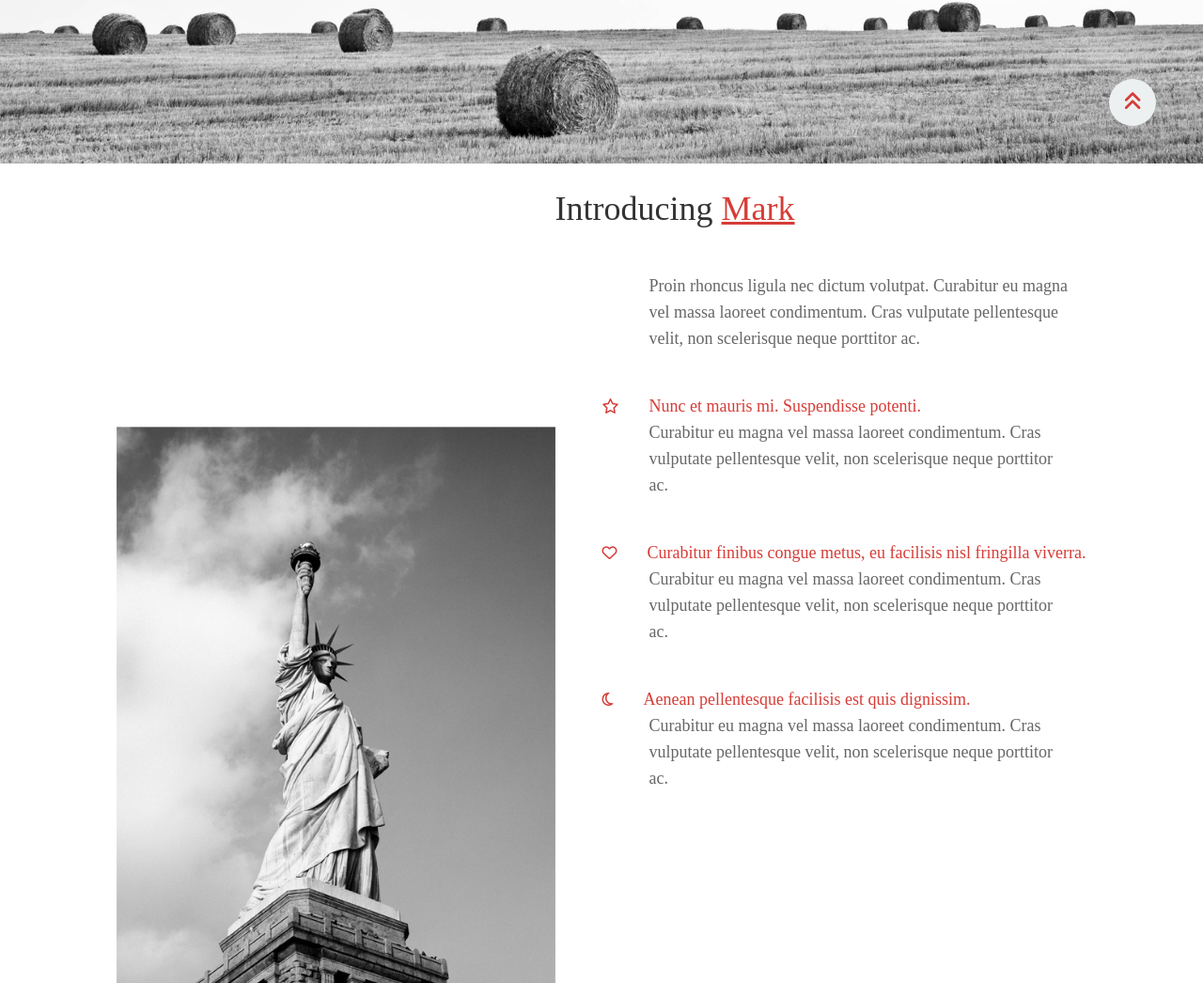
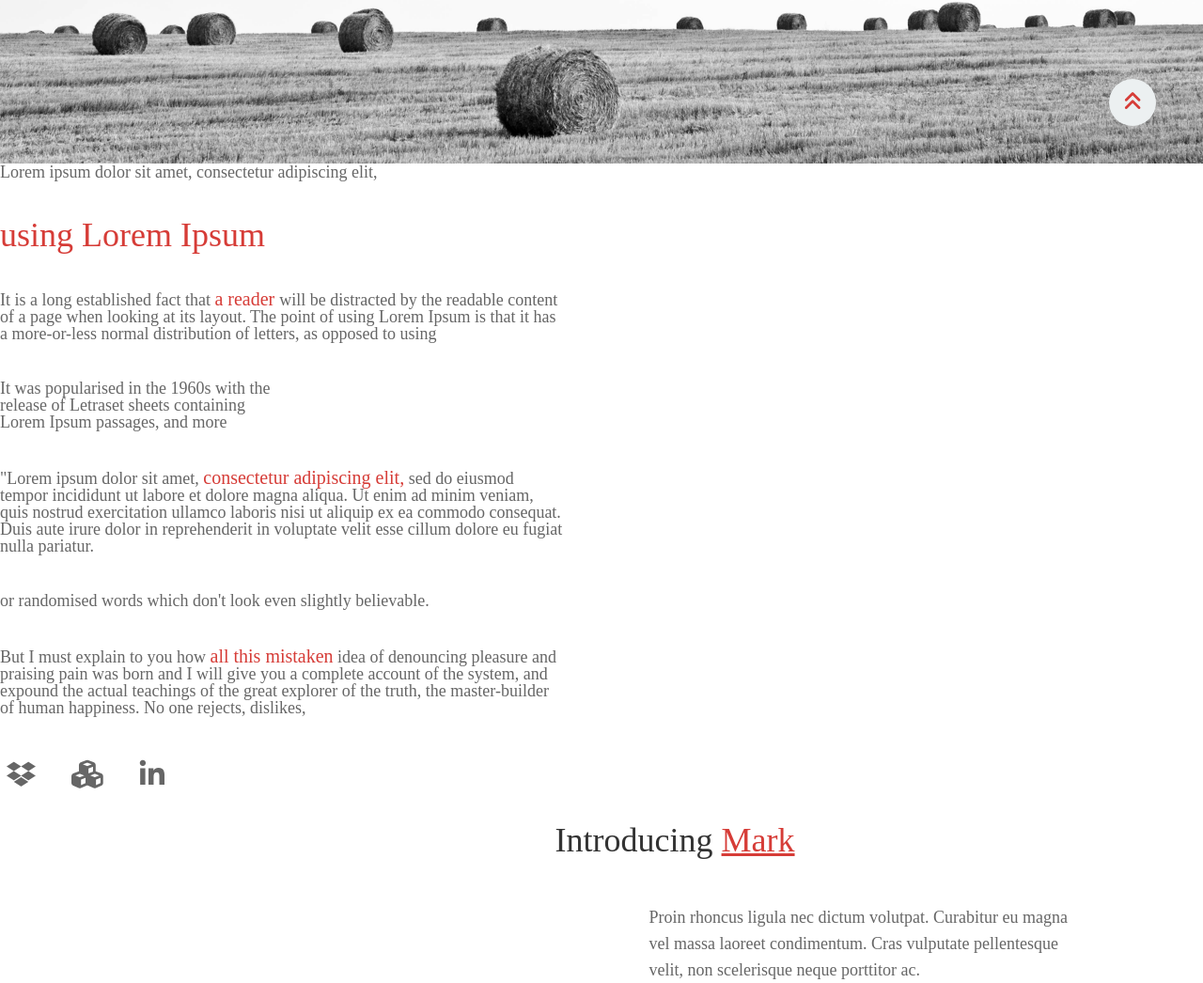
Before and after one commit to maduraaa/mark, a plain HTML site: page index.html in a window 1280 px wide. Shown: the part 626-1672 px from the top of the page at 94% size. Drawn offline with Linux system fonts and the light colour scheme.

Commit message:
add new section and new icons

```diff
--- a/css/style.css
+++ b/css/style.css
@@ -7,7 +7,6 @@ html::-webkit-scrollbar{
 html::-webkit-scrollbar-thumb{
     background-color: #D63C37;
     border-radius: 80px;
-
 }
 .box{
    background-image: url(../img/firs-page-background.png);
@@ -314,3 +313,101 @@ html::-webkit-scrollbar-thumb{
     background-color: #D63C37;
 }
 /* page3 */
+
+/* more page */
+.new-text1{
+    font-size: 18px;
+    color: #666666;
+}
+.new-text2{
+    font-size: 36px;
+    margin-top: 40px;
+    color: #D63C37;
+}
+.new-text3{
+    font-size: 18px;
+    margin-top: 40px;
+    width: 600px;
+    color: #666666;
+}
+.new-text4{
+    color: #D63C37;
+    font-size: 20px;
+}
+.new-text5{
+    font-size: 18px;
+    color: #666666;
+    margin-top: 40px;
+    width: 300px;
+}
+.new-text6{
+    font-size: 18px;
+    color: #666666;
+    margin-top: 40px;
+    width: 600px;
+}
+.new-text7{
+    color: #D63C37;
+    font-size: 20px;
+}
+.new-text8{
+    font-size: 18px;
+    color: #666666;
+    margin-top: 40px;
+}
+.new-text9{
+    margin-top: 40px;
+    font-size: 18px;
+    color: #666666;
+    width: 600px;
+}
+.new-text10{
+    color: #D63C37;
+    font-size: 20px;
+}
+.fa-dropbox{
+    font-size: 30px;
+    color: #666666;
+    margin-top: 40px;
+    padding: 7px;
+    text-decoration: none;
+}
+.fa-dropbox:hover{
+    color: white;
+    background-color: #D63C37;
+    border-radius: 50px;
+    padding: 7px;
+}
+.fa-cubes{
+    font-size: 30px;
+    color: #666666;
+    margin-top: 40px;
+    padding: 7px;
+    margin-left: 20px;
+    text-decoration: none;
+}
+.fa-cubes:hover{
+    color: white;
+    background-color: #D63C37;
+    border-radius: 50px;
+    padding: 7px;
+}
+.text-decoration{
+    text-decoration: none;
+}
+.fa-linkedin-in{
+    font-size: 30px;
+    color: #666666;
+    margin-top: 40px;
+    padding: 5px 8px 5px 8px;
+    margin-left: 20px;
+    text-decoration: none;
+    align-items: center;
+}
+.fa-linkedin-in:hover{
+    color: white;
+    background-color: #D63C37;
+    border-radius: 50px;
+    padding: 5px 8px 5px 8px;
+}
+/* more page */
--- a/index.html
+++ b/index.html
@@ -73,7 +73,33 @@
    </div>
    </div>
 </main>
+ <section class="new-section">
+     <p class="new-text1">Lorem ipsum dolor sit amet, consectetur adipiscing elit,</p>
+     <p class="new-text2">using Lorem Ipsum</p>
+     <p class="new-text3">It is a long established fact that <span class="new-text4">a reader </span>
+       will be distracted by the readable content of a page when looking
+        at its layout. The point of using Lorem Ipsum is that it has a
+        more-or-less normal distribution of letters, as opposed to using</p>
+        <p class="new-text5">It was popularised in the 1960s with the release of
+           Letraset sheets containing Lorem Ipsum passages, and more </p>
+           <p class="new-text6">"Lorem ipsum dolor sit amet, <span class="new-text7">consectetur
+            adipiscing elit,</span> sed do eiusmod tempor incididunt ut labore
+             et dolore magna aliqua. Ut enim ad minim veniam, quis nostrud
+              exercitation ullamco laboris nisi ut aliquip ex ea commodo
+              consequat. Duis aute irure dolor in reprehenderit in voluptate
+               velit esse cillum dolore eu fugiat nulla pariatur.</p>
+               <p class="new-text8">or randomised words which don't look even slightly believable.</p>
+               <p class="new-text9">But I must explain to you how <span class="new-text10">all this mistaken</span> idea of denouncing
+                 pleasure and praising pain was born and I will give you a complete account of the system,
+                 and expound the actual teachings of the great explorer of the truth, the master-builder
+                  of human happiness. No one rejects, dislikes,</p>
+                  <div class="new-section-icon">
 
+                    <a class="text-decoration" href="https://www.dropbox.com/" target="_blank"><i class="fab fa-dropbox"></i>  </a>
+                    <a class="text-decoration" href="https://usecubes.com/design" target="_blank"><i class="fas fa-cubes"></i> </a>
+                    <a class="text-decoration" href="https://www.linkedin.com/" target="_blank"><i class="fab fa-linkedin-in"></i> </a>
+                  </div>
+ </section>
 
 <div class="flex-container">
   <div>
```
